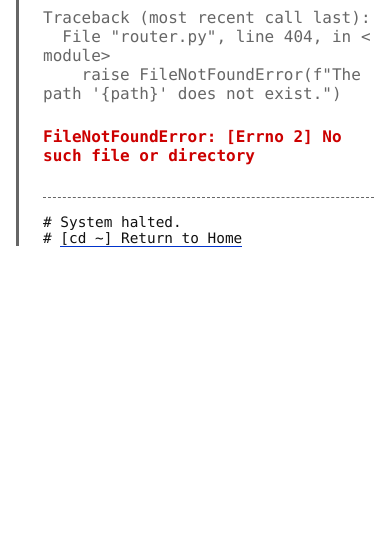
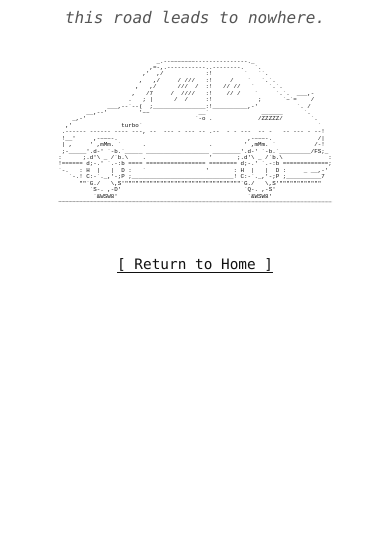
Before and after one commit to OleBehre/OleBehre.github.io, a plain HTML site: page 404.html in a window 390 px wide. Shown: the part 336-884 px from the top of the page. Before the commit the page ends 844 px from the top, so only its background shows below. Drawn offline with Linux system fonts and the light colour scheme.

Commit message:
small changes + best 404 ever

```diff
--- a/404.html
+++ b/404.html
@@ -1,101 +1,170 @@
 <!DOCTYPE html>
 <html lang="en">
+
 <head>
     <meta charset="UTF-8">
     <meta name="viewport" content="width=device-width, initial-scale=1.0">
-    <title>404: File Not Found</title>
+    <title>404 - Road to Nowhere</title>
     <style>
         :root {
             --bg-color: #ffffff;
             --text-color: #111111;
-            --sub-color: #666666;
-            --error-color: #cc0000; /* Standard syntax highlighting for errors */
-            --code-blue: #0033cc;
+            --sub-color: #555555;
         }
-
-        * { box-sizing: border-box; margin: 0; padding: 0; }
 
         body {
             font-family: Consolas, Monaco, 'Courier New', monospace;
             background-color: var(--bg-color);
             color: var(--text-color);
-            height: 100vh;
             display: flex;
+            flex-direction: column;
+            justify-content: center;
             align-items: center;
-            justify-content: center;
-            padding: 1rem;
+            min-height: 100vh;
+            margin: 0;
+            padding: 20px;
+            text-align: center;
+            overflow-x: hidden;
+            /* Prevents tiny horizontal scrollbar during jitter */
         }
 
-        main {
-            max-width: 680px;
-            width: 100%;
+        h1 {
+            font-size: 2.5rem;
+            margin: 0 0 0.5rem 0;
+            letter-spacing: 2px;
         }
 
-        /* Terminal Window Style */
-        .terminal {
-            border-left: 3px solid var(--sub-color);
-            padding-left: 1.5rem;
+        p.quote {
+            color: var(--sub-color);
+            margin-bottom: 2rem;
+            font-size: 1rem;
+            font-style: italic;
         }
 
-        .cmd { margin-bottom: 1.5rem; }
-        .prompt { color: var(--sub-color); user-select: none; }
-        .input { font-weight: bold; }
-
-        .traceback {
-            color: var(--sub-color);
-            margin-bottom: 1.5rem;
-            white-space: pre-wrap; /* Handle text wrapping on mobile */
-            word-break: break-all;
+        .ascii-container {
+            width: 100%;
+            display: flex;
+            justify-content: center;
+            margin-bottom: 3rem;
         }
 
-        .error-msg {
-            color: var(--error-color);
-            font-weight: bold;
-            margin-bottom: 2rem;
-            display: block;
+        pre.ascii-car {
+            font-size: 10px;
+            line-height: 1.1;
+            white-space: pre;
+            color: var(--text-color);
+            text-align: left;
+            margin: 0;
         }
 
-        /* Navigation */
-        .recovery-mode {
-            border-top: 1px dashed var(--sub-color);
-            padding-top: 1rem;
-            font-size: 0.9rem;
+        .road {
+            display: inline-block;
+            animation: roughDrive 0.15s linear infinite;
+            transform-origin: center;
         }
 
-        a {
-            color: var(--text-color);
-            text-decoration: none;
-            border-bottom: 1px solid var(--code-blue);
-            transition: background 0.2s;
+        @keyframes roughDrive {
+            0% {
+                transform: translate(0, 0) rotate(0deg);
+            }
+
+            20% {
+                transform: translate(-1px, 1px) rotate(-0.2deg);
+            }
+
+            40% {
+                transform: translate(1px, -1px) rotate(0.2deg);
+            }
+
+            60% {
+                transform: translate(-1.5px, 0.5px) rotate(0deg);
+            }
+
+            80% {
+                transform: translate(1px, 1.5px) rotate(-0.1deg);
+            }
+
+            100% {
+                transform: translate(0, 0) rotate(0deg);
+            }
         }
 
-        a:hover {
-            background-color: var(--code-blue);
-            color: #fff;
+        pre.ascii-car {
+            animation: carBodyRattle 0.4s ease-in-out infinite;
+        }
+
+        @keyframes carBodyRattle {
+
+            0%,
+            100% {
+                transform: translateY(0);
+            }
+
+            50% {
+                transform: translateY(-0.5px);
+            }
+        }
+
+        /* ---------------------------------------------------- */
+
+        a.home-link {
+            color: var(--text-color);
+            text-decoration: underline;
+            text-decoration-thickness: 1px;
+            text-underline-offset: 3px;
+            font-size: 0.9rem;
+            transition: all 0.2s;
+            padding: 2px 4px;
+        }
+
+        a.home-link:hover {
+            background-color: var(--text-color);
+            color: var(--bg-color);
+            text-decoration: none;
+        }
+
+        @media (max-width: 600px) {
+            pre.ascii-car {
+                font-size: 1.5vw;
+            }
         }
     </style>
 </head>
+
 <body>
 
-    <main>
-        <div class="terminal">
-            <div class="cmd">
-                <span class="prompt">guest@mannheim:~$</span>
-                <span class="input">python3 resolve_path.py --request "<script>document.write(window.location.pathname)</script>"</span>
-            </div>
+    <h1>404</h1>
+    <p class="quote">this road leads to nowhere.</p>
 
-            <div class="traceback">Traceback (most recent call last):
-  File "router.py", line 404, in &lt;module&gt;
-    raise FileNotFoundError(f"The path '{path}' does not exist.")</div>
+    <div class="ascii-container">
+        <pre class="ascii-car" aria-hidden="true">
+                            _.--~~~~~~~---------------._
+                          ,=-,.-----------..--------.   `.
+                        ,'  ,/            :!         `   ``.
+                       ,   ,/     / ///   :!     /    `   `.`.
+                      ,   ,/      ///  /  :!   // //   `    `.`.
+                     ,   /7     /  ////   :!    // /    `     `.`.  ___,-
+                    .   ; |      /  /     :!             ;      `~`=    /
+              ___,--`--(  ;_______________:!__________,-'           `. /
+        __,--'         '~~              __`               ______      `.
+    _,-'                               `-o .             /ZZZZZ/        `.
+  ,'              turbo`                                                  `
+ .------ ------ ---- ---, --  --- - --- -- .--  - - ---  -- -   -- --- - --!
+ !__'     ,-~~~-.                                     ,-~~~-.             /|
+ | ,     ' ,mMm. `      .                  .         ' ,mMm. `           /-!
+ ;-_____'.d-' `-b.`_____ __________________ ________'.d-' `-b.`_________/FS;_
+:      ;.d'\ _ /`b.\    .                  '       ;.d'\ _ /`b.\             :
+!====== d;-.' `.-:b ==== ================= ======== d;-.' `.-:b =============;
+`-.   : H  |   |  D :   `                 '       : H  |   |  D :     _ __,-'
+   `-.! C:-`._,'-;P ;_____________________________! C:-`._,'-;P ;__________7
+      ""`G./   \,S'"""""""""""""""""""""""""""""""""`G./   \,S'""""""""""""
+         `S-. ,-D'                                   `Q-. ,-S'
+          `&WSW8'                                     `&WSW8'
+<span class="road">~~~~~~~~~~~~~~~~~~~~~~~~~~~~~~~~~~~~~~~~~~~~~~~~~~~~~~~~~~~~~~~~~~~~~~~~~~~~~~</span></pre>
+    </div>
 
-            <span class="error-msg">FileNotFoundError: [Errno 2] No such file or directory</span>
-
-            <div class="recovery-mode">
-                # System halted.<br>
-                # <a href="/">[cd ~] Return to Home</a>
-            </div>
-        </div>
-    </main>
+    <a href="/" class="home-link">[ Return to Home ]</a>
 
 </body>
+
 </html>
```
Also changed, not shown: index.html (+119 -81 lines), llms.txt.
